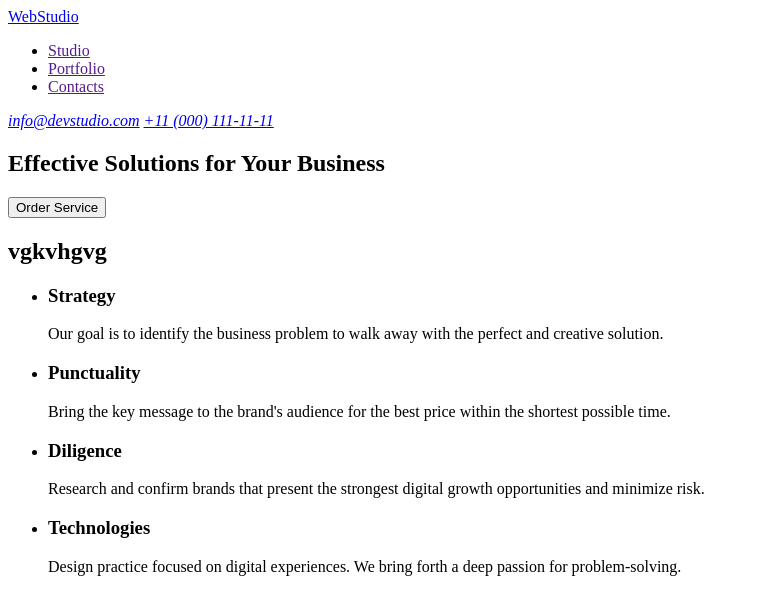
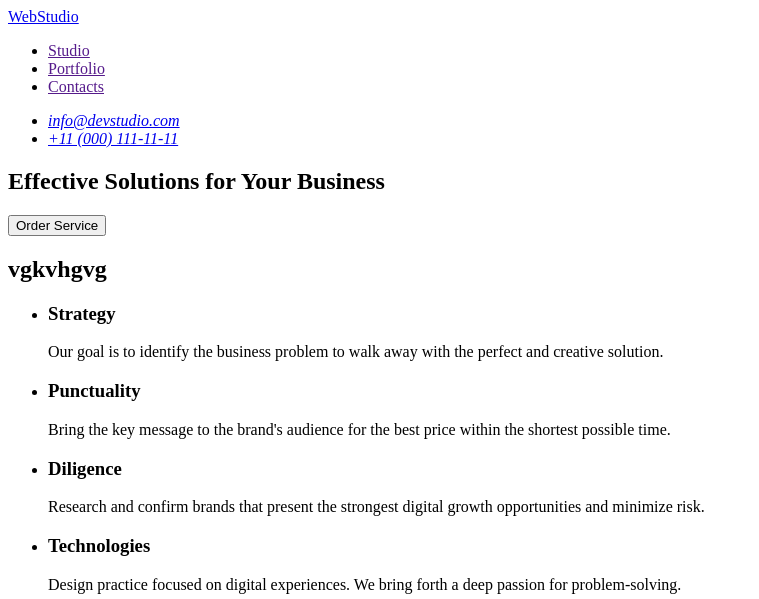
Before and after one commit to Volerian/goit-mark-up-hw-01, a plain HTML site: page index.html in a window 1280 px wide. Shown: the top 599 px of the page, without its empty margins (0-759 px from the left). Drawn offline with Linux system fonts and the light colour scheme.

Commit message:
Update index.html

```diff
--- a/index.html
+++ b/index.html
@@ -20,10 +20,10 @@
       </nav>
 
       <address>
-        <p>
-          <a href="mailto:info@devstudio.com">info@devstudio.com</a>
-        <a href="tel:+110001111111">+11 (000) 111-11-11</a>
-        </p>
+        <ul>
+          <li><a href="mailto:info@devstudio.com">info@devstudio.com</a></li>
+          <li><a href="tel:+110001111111">+11 (000) 111-11-11</a></li>
+        </ul>
       </address>
     </header>
 
```
